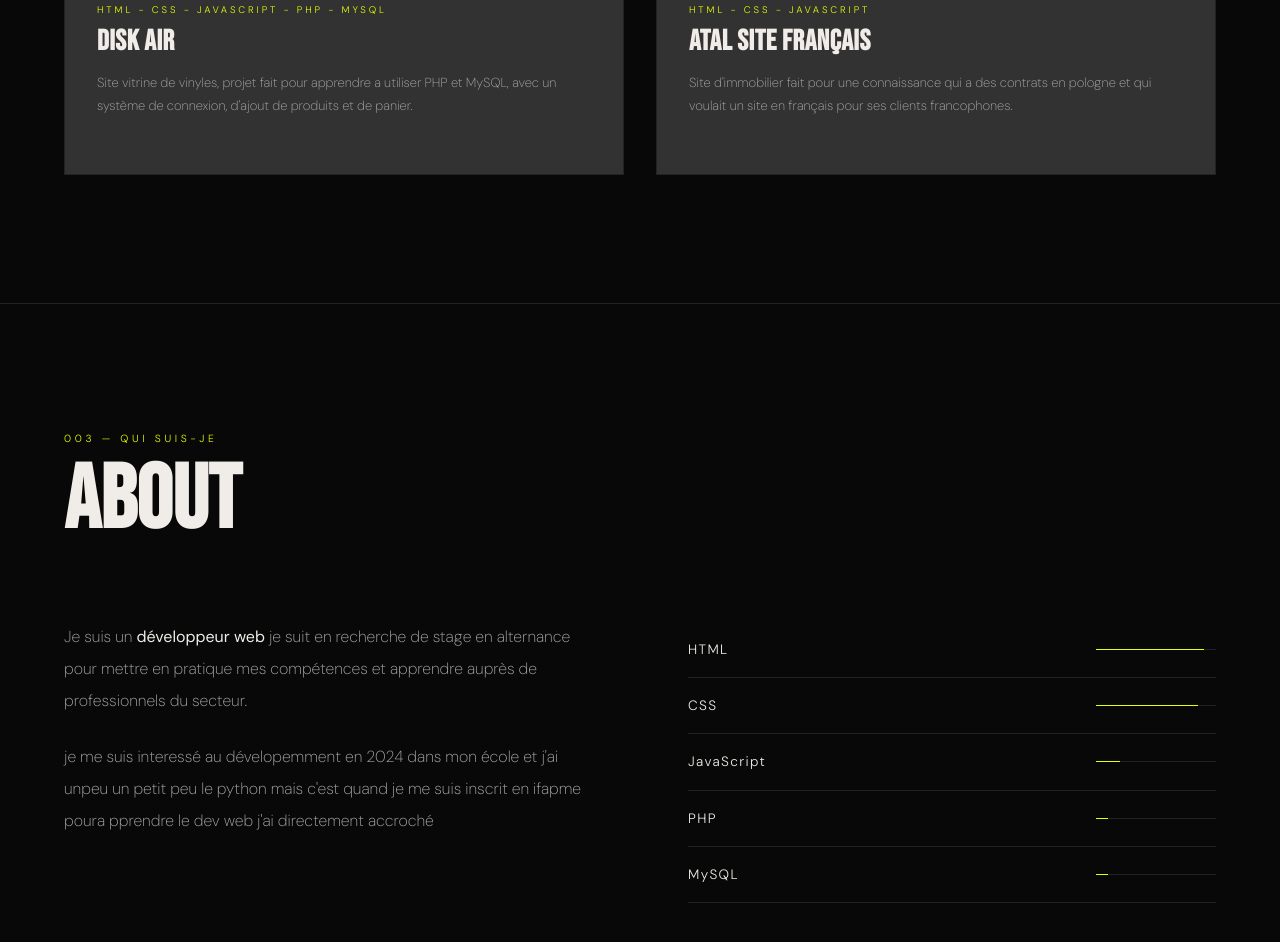
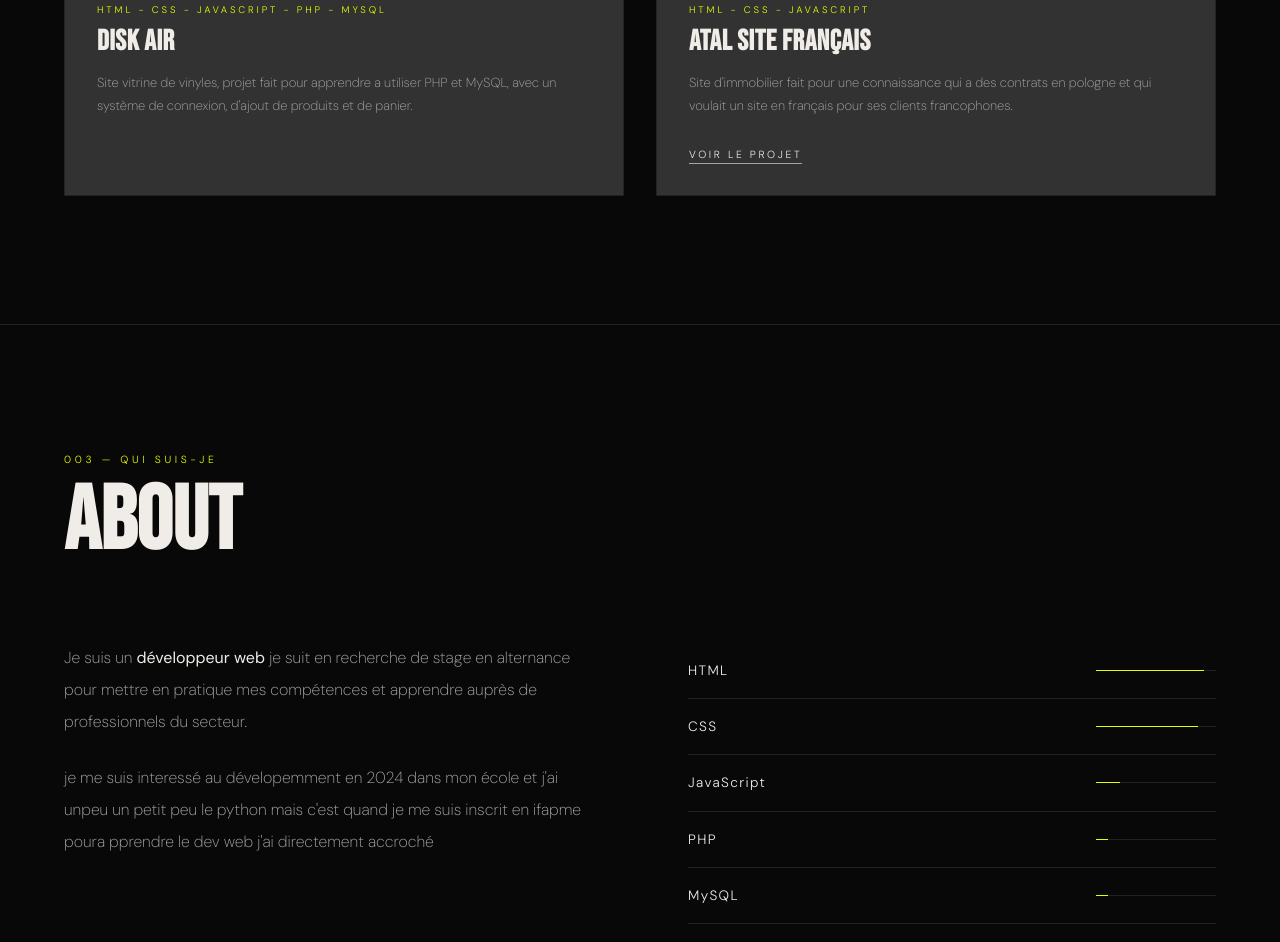
Before and after one commit to Gaspami/portfolio, a plain HTML site: page index.html in a window 1280 px wide. Shown: the part 1455-2397 px from the top of the page. Drawn offline with Linux system fonts and the light colour scheme.

Commit message:
ajout lien site

```diff
--- a/index.html
+++ b/index.html
@@ -783,7 +783,7 @@
           <p class="project-desc">
             Site d'immobilier fait pour une connaissance qui a des contrats en pologne et qui voulait un site en français pour ses clients francophones.
           </p>
-          <a href="#" class="project-link"></a>
+          <a href="https://immo-schreiber.be" class="project-link" target="_blank">Voir le projet</a>
         </div>
       </div>
 
```
